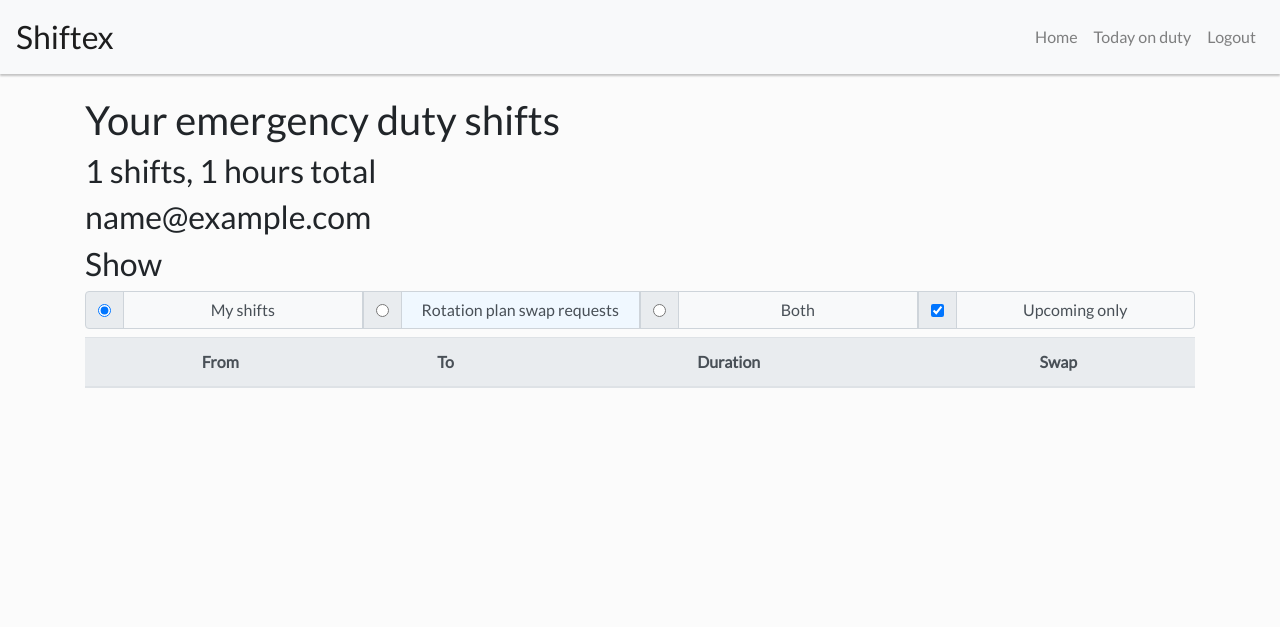
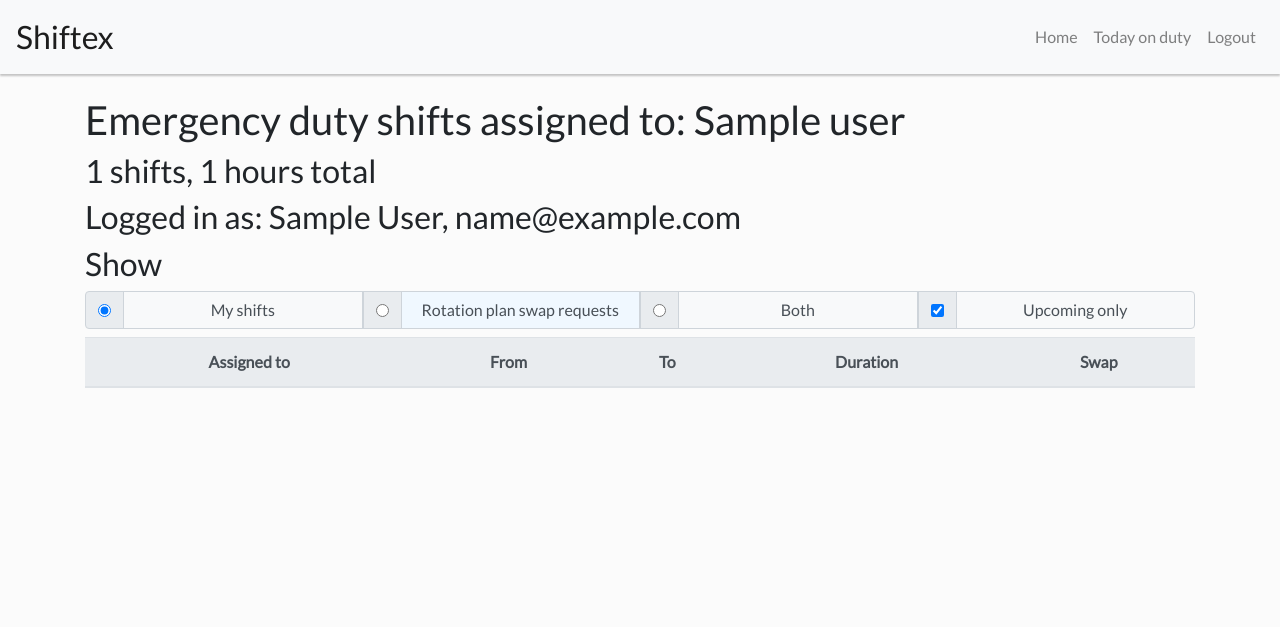
Before and after one commit to Kastobi/ci_ms3_shiftex, a Flask app: template shiftex/templates/user.html in a window 1280 px wide. Shown: the top 627 px of the page. Run offline with Flask 2, Linux system fonts and the light colour scheme; a user stored in the database is signed in; the template is opened without the code that fills it: most values are stand-ins (such as "Sample title", 1, 10 or a date in 2020); a database or web service that is not in the repository returns one stand-in record (values such as "Sample title"); some libraries are stand-ins or nearby versions.

Commit message:
Add: - drugstore name to list

```diff
--- a/shiftex/templates/user.html
+++ b/shiftex/templates/user.html
@@ -5,9 +5,9 @@
 {% endblock %}
 
 {% block header %}
-    <h1>Your emergency duty shifts</h1>
+    <h1>Emergency duty shifts assigned to: {{ current_user.drugstoreName }}</h1>
     <h2>{{ users_shifts_list | length }} shifts, {{ total_hours }} hours total</h2>
-    <h2>{{ current_user.email }}</h2>
+    <h2>Logged in as: {{ current_user.first_name }} {{ current_user.last_name }}, {{ current_user.email }}</h2>
 {% endblock %}
 
 {% block content %}
@@ -49,6 +49,7 @@
         <table class="table">
             <thead class="thead-light">
                 <tr>
+                    <th>Assigned to</th>
                     <th>From</th>
                     <th>To</th>
                     <th>Duration</th>
@@ -64,6 +65,9 @@
                         {% else %}
                     <tr class="shift-row" style="display: none;">
                 {% endif %}
+                        <td class="assigned-to">
+                            {{ current_user.drugstoreName }}
+                        </td>
 
                         <td class="shift-from" data-time="{{ shift.from }}">
                             {{ shift.from | timestamp_to_readable | datetime_to_str }}
@@ -100,7 +104,10 @@
                 {% else %}
                     <tr class="request-row" style="display: none;">
                 {% endif %}
-
+                        <td class="assigned-to">
+                            <!-- todo: insert foreign drugstore name -->
+                            rotation drugstore
+                        </td>
                         <td class="request-from" data-time="{{ request.from }}">
                             {{ request.from | timestamp_to_readable | datetime_to_str }}
                         </td>
```
